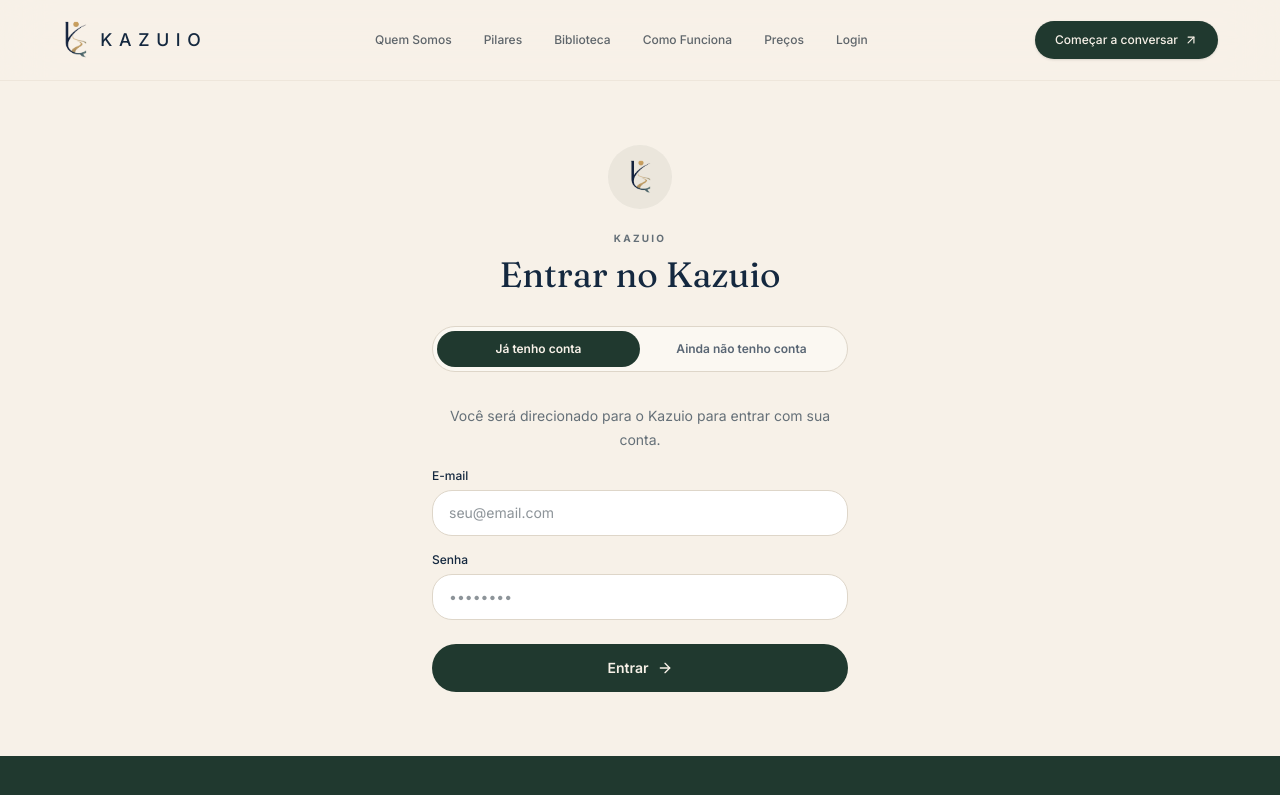
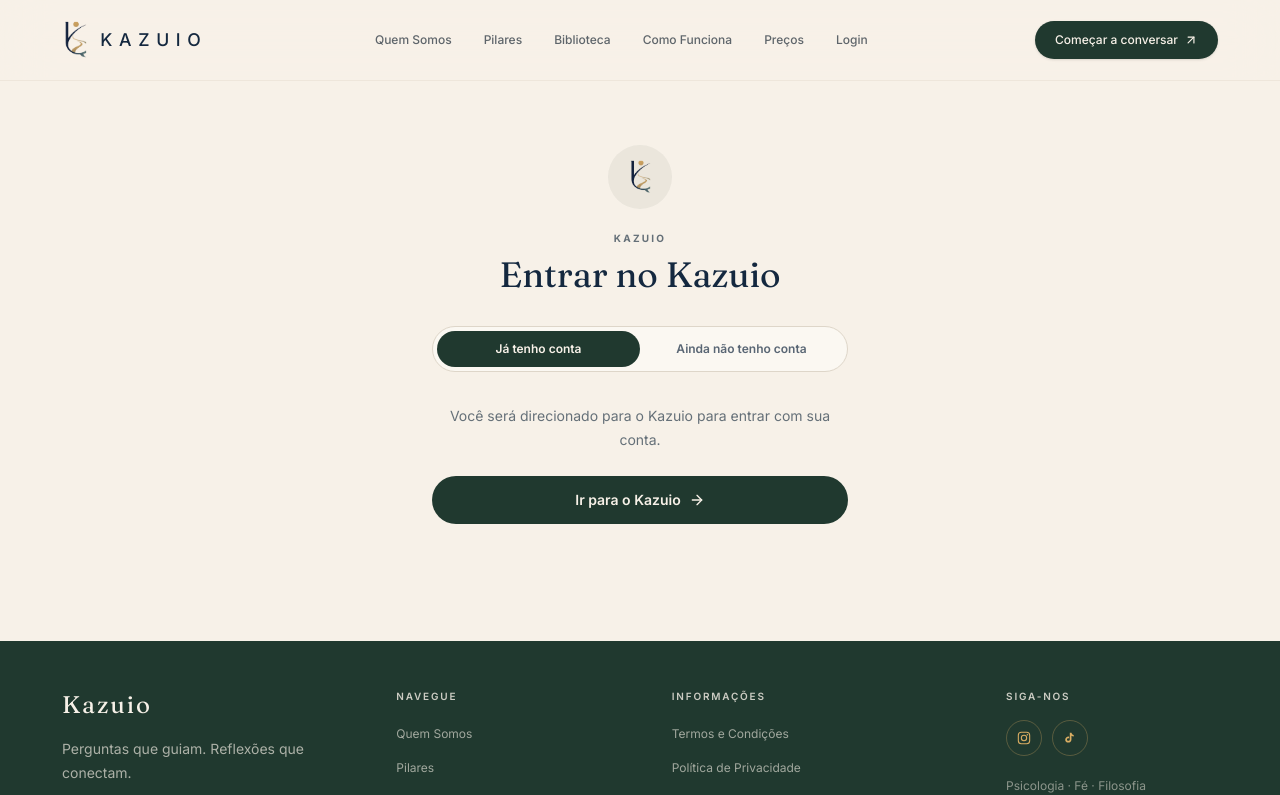
Before and after one commit to fideskey/kazuio, a Next.js app: page /login in a window 1280 px wide. Shown: the top 795 px of the page. Built offline with nearby package versions, Linux system fonts and the light colour scheme.

Commit message:
Remove campos de email/senha decorativos na aba Entrar (redireciona direto pro app, campos nunca eram lidos)

```diff
--- a/app/login/page.tsx
+++ b/app/login/page.tsx
@@ -106,29 +106,11 @@ export default function Page() {
             <p className="text-center text-sm leading-6 text-kmuted">
               Você será direcionado para o Kazuio para entrar com sua conta.
             </p>
-            <div>
-              <label htmlFor="email-entrar" className="mb-1.5 block text-xs font-medium text-navy">E-mail</label>
-              <input
-                id="email-entrar"
-                type="email"
-                placeholder="seu@email.com"
-                className="w-full rounded-xl border border-line bg-white px-4 py-3 text-sm text-ink outline-none focus:border-gold"
-              />
-            </div>
-            <div>
-              <label htmlFor="senha-entrar" className="mb-1.5 block text-xs font-medium text-navy">Senha</label>
-              <input
-                id="senha-entrar"
-                type="password"
-                placeholder="••••••••"
-                className="w-full rounded-xl border border-line bg-white px-4 py-3 text-sm text-ink outline-none focus:border-gold"
-              />
-            </div>
             <button
               type="submit"
               className="mt-2 inline-flex w-full items-center justify-center gap-2 rounded-full bg-deep px-6 py-3.5 text-sm font-semibold text-cream transition-transform hover:scale-[1.01]"
             >
-              Entrar
+              Ir para o Kazuio
               <ArrowRight className="h-4 w-4" />
             </button>
           </form>
```
